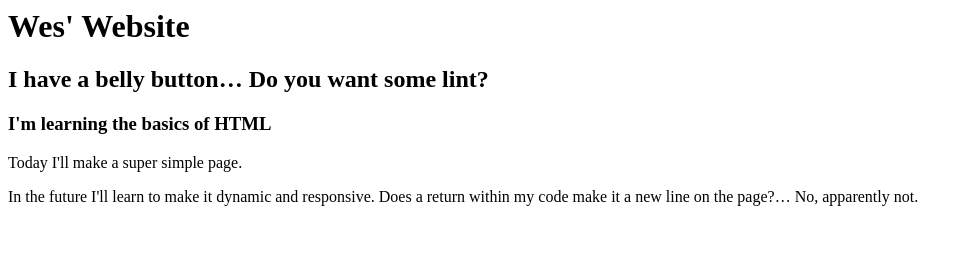
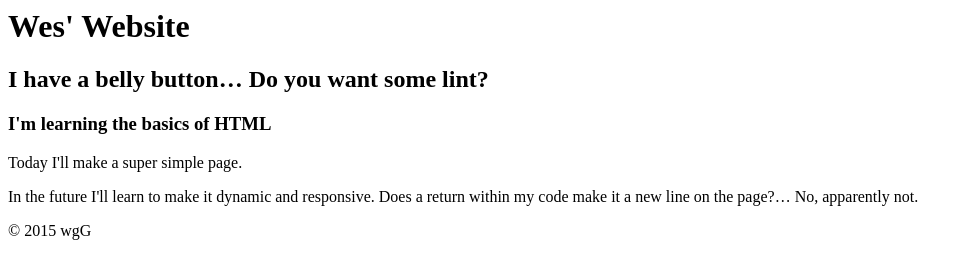
Before and after one commit to wgGcodes/wgGcodes.github.io, a plain HTML site: page index.html in a window 1280 px wide. Shown: the whole page, without its empty margins (0-973 px from the left). Drawn offline with Linux system fonts and the light colour scheme.

Commit message:
added a copyright

```diff
--- a/index.html
+++ b/index.html
@@ -21,5 +21,8 @@
         Does a return within my code make it a new line on the page?… No, apparently not.
       </p>
     </section>
+    <footer>
+      &copy; 2015 wgG
+    </footer>
   </body>
 </html>
```
